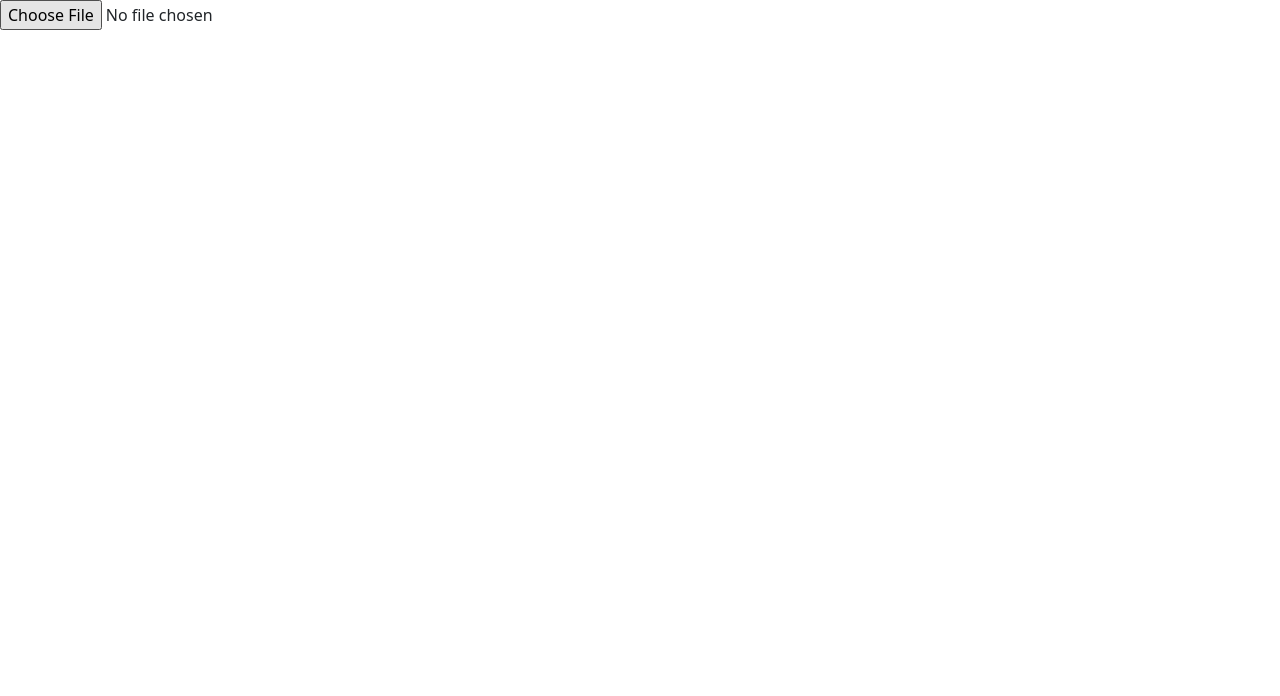
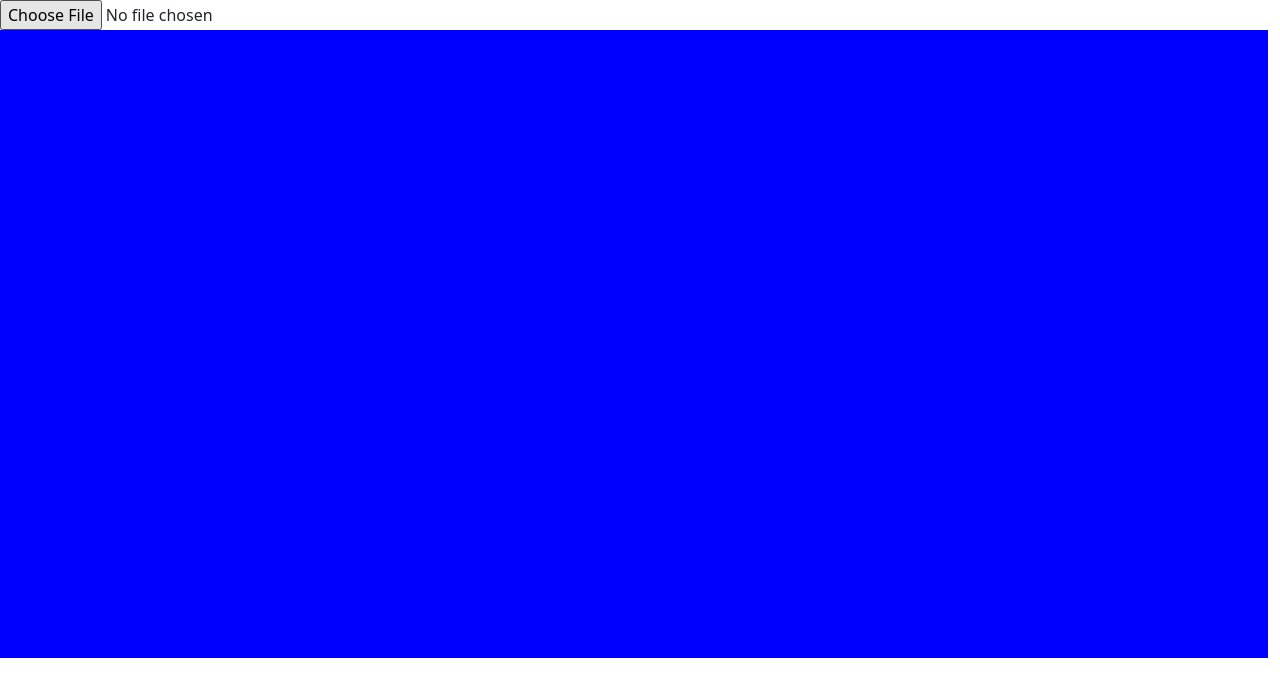
Before and after one commit to LAARC-FSU/HOA-Manager-UI, an Angular app: page /schedule-dashboard in a window 1280 px wide. Shown: the top 696 px of the page. Built offline with nearby package versions, Linux system fonts and the light colour scheme.

Commit message:
I am currently trying to figure out how to do the cropping mechanism.

```diff
--- a/src/app/photo-import-dialog/photo-import-dialog.component.html
+++ b/src/app/photo-import-dialog/photo-import-dialog.component.html
@@ -1,2 +1,39 @@
+<!--<button class="btn btn-primary" data-bs-toggle="modal" data-bs-target="#clockInOutModal">Lunch Dialog</button>-->
 
-<input type="file" (change)="onFileChange($event)">
+<!--<div class="modal fade" id="clockInOutModal">-->
+<!--  <div class="modal-dialog modal-dialog-centered">-->
+<!--    <div class="modal-content my-0">-->
+<!--      <div class="container-fluid" style="font-family: montserrat,serif ">-->
+<!--        <div class="row">-->
+<!--          <div class="card title">-->
+<!--            <div class="row ms-4 my-1 text-center">-->
+<!--              <div class="col"></div>-->
+<!--              <div class="col d-flex justify-content-center">-->
+<!--              </div>-->
+<!--              <div class="col d-flex justify-content-end me-4">-->
+<!--                <button class="btn-close btn-close-white" data-bs-toggle="modal"></button>-->
+<!--              </div>-->
+<!--            </div>-->
+<!--            <div class="row">-->
+<!--              <div class="card subtitle">-->
+
+<!--              </div>-->
+<!--            </div>-->
+<!--          </div>-->
+<!--        </div>-->
+<!--      </div>-->
+<!--    </div>-->
+<!--  </div>-->
+<!--</div>-->
+<div class="row file-container" (change)="drawImage($event)">
+  <input type="file" id="file">
+</div>
+<div class="row">
+  <canvas (click)="onClick($event)" #mainCanvas style="position: absolute ;background-color: blue"></canvas>
+</div>
+<!--<div class="row">-->
+<!--  <img id="hidden" src="assets/cropCircle.png" style="width: 10%; display: none">-->
+<!--</div>-->
+<!--<div class="row">-->
+<!--  <img id="cropCircle" src="assets/cropCircle.png" alt="" style="width: 100px">-->
+<!--</div>-->
--- a/src/app/photo-import-dialog/photo-import-dialog.component.ts
+++ b/src/app/photo-import-dialog/photo-import-dialog.component.ts
@@ -1,18 +1,67 @@
-import {Component} from '@angular/core';
+import {Component, ElementRef, AfterViewInit, ViewChild} from '@angular/core';
+
 @Component({
   selector: 'photo-import-dialog',
   templateUrl: './photo-import-dialog.component.html',
   styleUrls: ['./photo-import-dialog.component.scss']
 })
-export class PhotoImportDialogComponent {
-  selectedFile: any;
-  constructor() {}
+export class PhotoImportDialogComponent implements AfterViewInit {
+  selectedFile: File = new File([], '');
+  image = new Image();
+  @ViewChild("mainCanvas") canvasRef!: ElementRef<HTMLCanvasElement>;
+  canvas: any = null;
+  ctx: any = null;
+  imgUrl: string = '';
 
-  onFileChange(event: any) {
-    const file = event.target.files[0];
-    if (file) {
-      this.selectedFile = event.target.files[0];
-    }
+  constructor() {
   }
 
+  ngAfterViewInit() {
+    this.canvas = this.canvasRef.nativeElement;
+    // this.canvas.width = window.innerWidth;
+    // this.canvas.height = window.innerHeight;
+    this.ctx = this.canvas.getContext('2d')!;
+  }
+
+  drawImage(event: any) {
+    this.selectedFile = event.target.files[0];
+    this.drawSelectedImage();
+  }
+
+  drawSelectedImage() {
+
+    this.image.onload = () => {
+      this.canvas.width = this.image.width;
+      this.canvas.height = this.image.height;
+      this.ctx.drawImage(this.image, 0, 0);
+    };
+
+    this.image.src = URL.createObjectURL(this.selectedFile!);
+  }
+
+  onClick(event: any) {
+    const radius = 200;
+
+
+    this.ctx.fillStyle = 'blue';
+    this.ctx.fillRect(0, 0, this.canvas.width, this.canvas.height);
+
+    // this.ctx.filter = 'blur(10px)';
+    // this.ctx.drawImage(this.image, 0, 0);
+    // this.ctx.filter = 'none';
+
+    this.ctx.globalCompositeOperation = 'source-in';
+    this.drawCropShape(event.x, event.y, radius);
+    this.ctx.drawImage(this.image, 0, 0);
+    this.ctx.globalCompositeOperation = 'source-over';
+
+
+  }
+
+  drawCropShape(x: number, y: number, r: number) {
+    this.ctx.fillStyle = 'black'
+    this.ctx.beginPath();
+    this.ctx.arc(x, y, r, 0, 2 * Math.PI); // Draw a full circle
+    this.ctx.fill();
+  }
 }
```
Also changed, not shown: src/assets/cropCircle.png (added).
